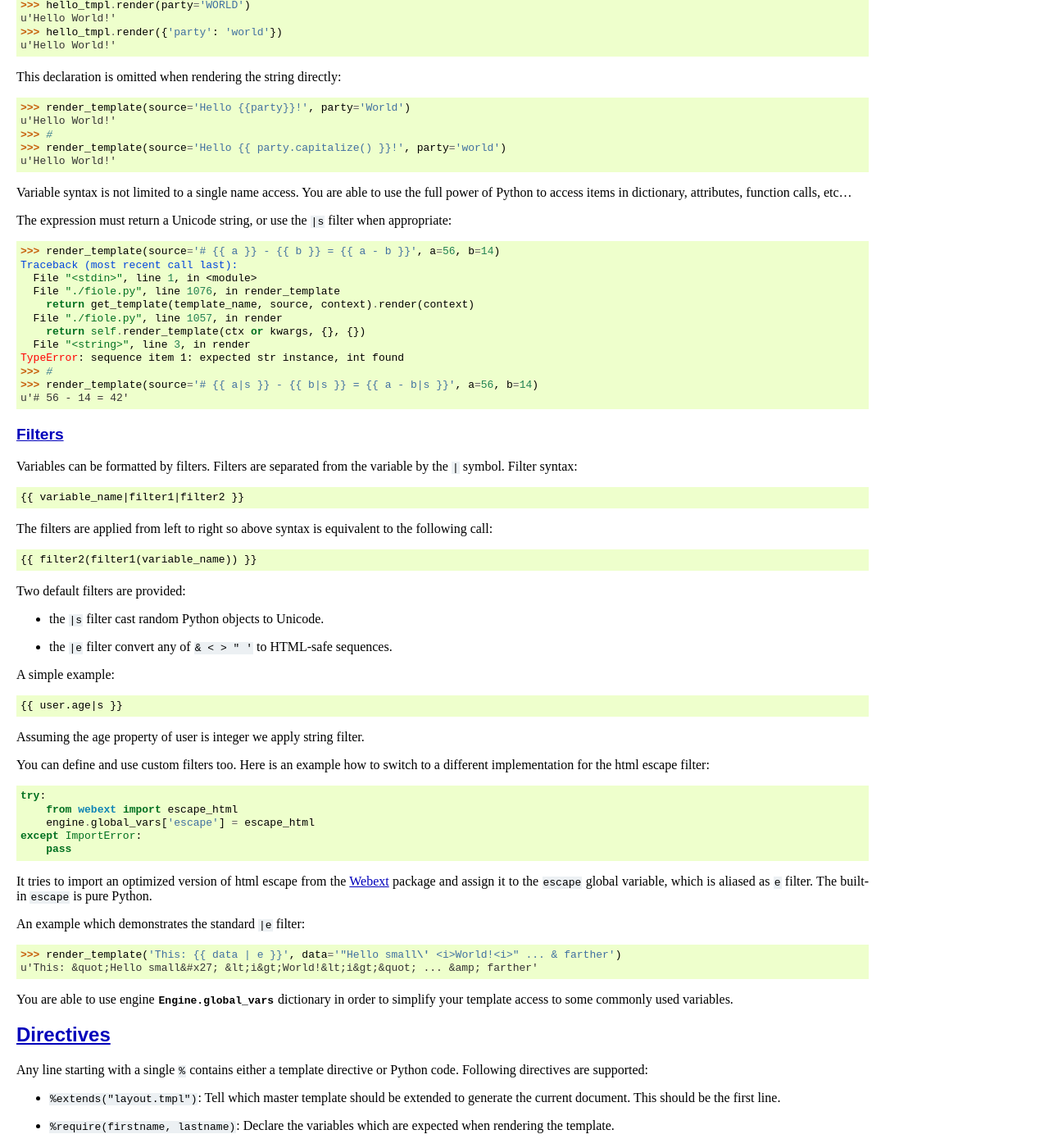
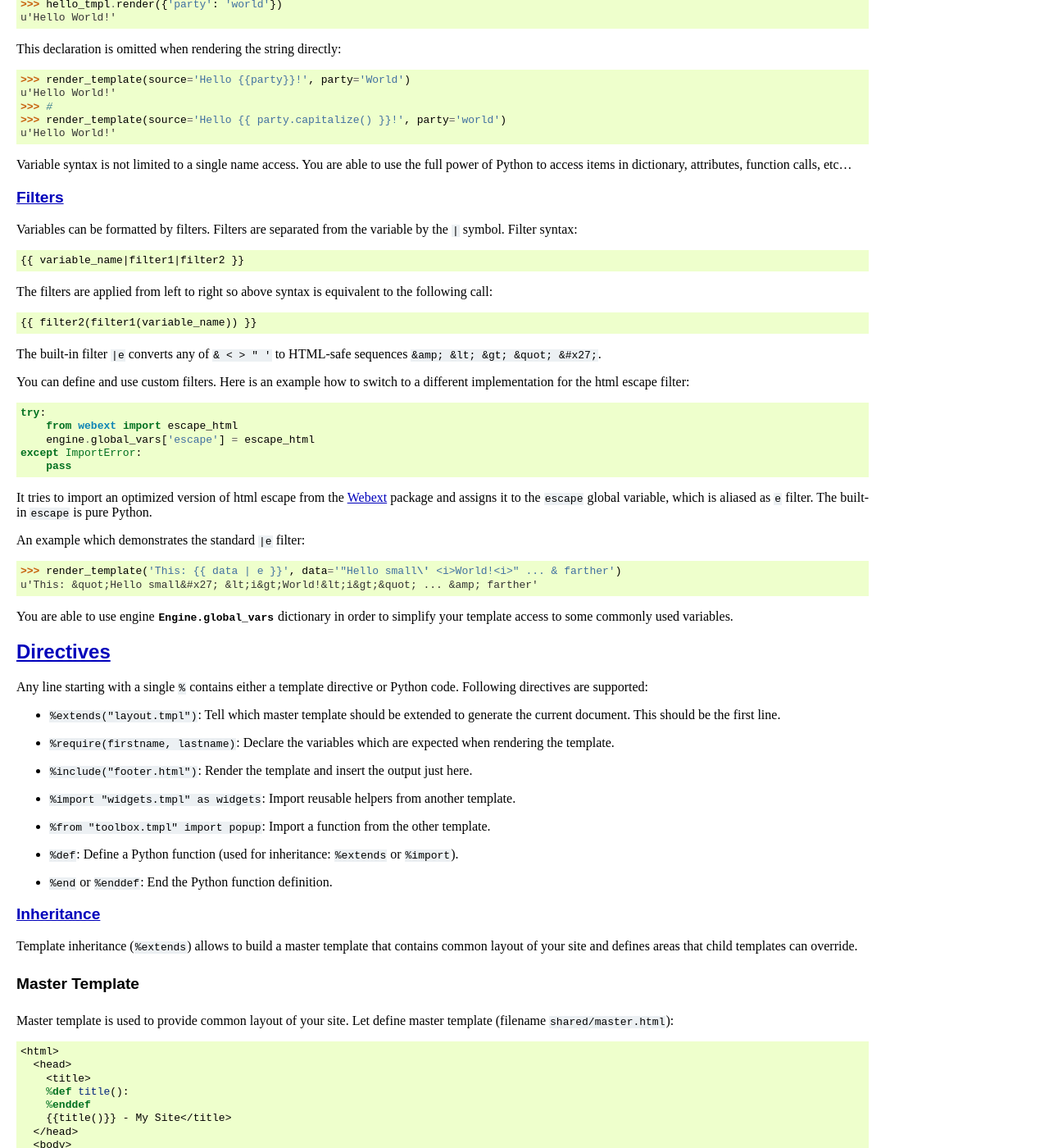
Before and after one commit to florentx/fiole, a Sphinx documentation site: the page built from docs/template.rst, in a window 1280 px wide and 1400 px high, scrolled down 2039 px. Shown: the whole window at 82% size. Built offline with Sphinx 7.4.7, drawn with Linux system fonts in a browser that asks for light colours; some of the changed text lies outside the part shown.

Commit message:
Add default_filters configuration to the template engine.  Set the 'str' filter as default.

```diff
--- a/CHANGES.rst
+++ b/CHANGES.rst
@@ -36,6 +36,11 @@
 
 * Rename helper ``html_escape`` to ``escape_html``.
 
+* Add ``default_filters`` for the template engine configuration.
+
+* Automatically cast Python objects to Unicode for template rendering.
+  This can be disabled with ``engine.default_filters = None``.
+
 * Refactor the internals of the template engine.  New method
   ``Engine.clear()`` to reset the cache of byte-compiled templates.
 
--- a/docs/template.rst
+++ b/docs/template.rst
@@ -20,9 +20,7 @@
 In a nutshell, the syntax looks as simple as `Bottle SimpleTemplate`_:
 
 * ``{{ ... }}`` executes the enclosed :ref:`expression<template_expressions>`
-  and inserts the result.  The expression must return a Unicode or
-  ASCII string.
-* Use the ``|s`` filter to cast random Python objects to Unicode.
+  and inserts the result.
 * Use the ``|e`` filter to convert any of ``& < > " '`` to HTML-safe
   sequences.
 * A single percent ``%`` at the beginning of the line identifies a
@@ -41,7 +39,7 @@
     Welcome, {{user.name}}!
     %if items:
         %for i in items:
-            {{i.name}}: {{i.price|s}}.
+            {{i.name}}: {{i.price}}.
         %endfor
     %else:
         No item found.
@@ -134,22 +132,6 @@
 the full power of Python to access items in dictionary, attributes,
 function calls, etc...
 
-The expression must return a Unicode string, or use the ``|s`` filter
-when appropriate::
-
-    >>> render_template(source='# {{ a }} - {{ b }} = {{ a - b }}', a=56, b=14)
-    Traceback (most recent call last):
-      File "<stdin>", line 1, in <module>
-      File "./fiole.py", line 1076, in render_template
-        return get_template(template_name, source, context).render(context)
-      File "./fiole.py", line 1057, in render
-        return self.render_template(ctx or kwargs, {}, {})
-      File "<string>", line 3, in render
-    TypeError: sequence item 1: expected str instance, int found
-    >>> #
-    >>> render_template(source='# {{ a|s }} - {{ b|s }} = {{ a - b|s }}', a=56, b=14)
-    u'# 56 - 14 = 42'
-
 
 Filters
 ~~~~~~~
@@ -168,22 +150,10 @@
 
     {{ filter2(filter1(variable_name)) }}
 
-Two default filters are provided:
+The built-in filter ``|e`` converts any of ``& < > " '`` to HTML-safe
+sequences ``&amp; &lt; &gt; &quot; &#x27;``.
 
-* the ``|s`` filter cast random Python objects to Unicode.
-* the ``|e`` filter convert any of ``& < > " '`` to HTML-safe sequences.
-
-
-A simple example:
-
-.. code-block:: mako
-
-    {{ user.age|s }}
-
-Assuming the age property of user is integer we apply string filter.
-
-
-You can define and use custom filters too.  Here is an example how to switch
+You can define and use custom filters.  Here is an example how to switch
 to a different implementation for the html escape filter::
 
     try:
@@ -193,7 +163,7 @@
         pass
 
 It tries to import an optimized version of html escape from the `Webext`_
-package and assign it to the ``escape`` global variable, which is aliased
+package and assigns it to the ``escape`` global variable, which is aliased
 as ``e`` filter.  The built-in ``escape`` is pure Python.
 
 An example which demonstrates the standard ``|e`` filter::
@@ -372,7 +342,7 @@
     %require(items)
     %if items:
       %for i in items:
-        {{i.name}}: {{i.price|s}}.
+        {{i.name}}: {{i.price}}.
       %endfor
     %else:
       No items found.
@@ -427,9 +397,6 @@
 The HTML escaping cannot be activated globally.  Each string which is
 potentially unsafe should be filtered with ``|e``.
 
-The output of inline expressions must be Unicode or ASCII only.  Use the
-filter ``|s`` to convert any object to Unicode.
-
 
 These features are not supported (among others):
 
```
Also changed, not shown: docs/api.rst (+8 -2 lines), fiole.py (+31 -22 lines), 3 other files.
